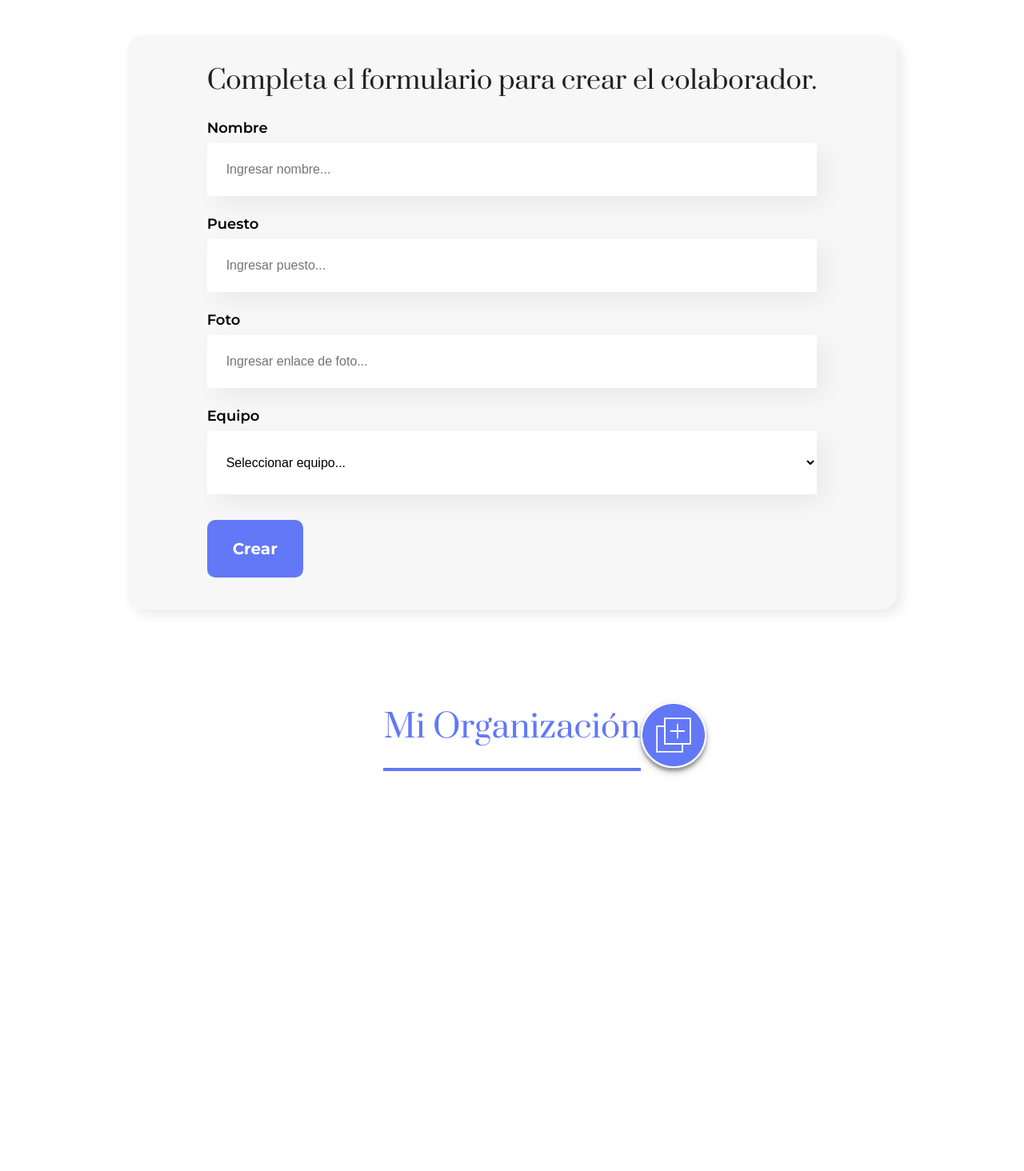
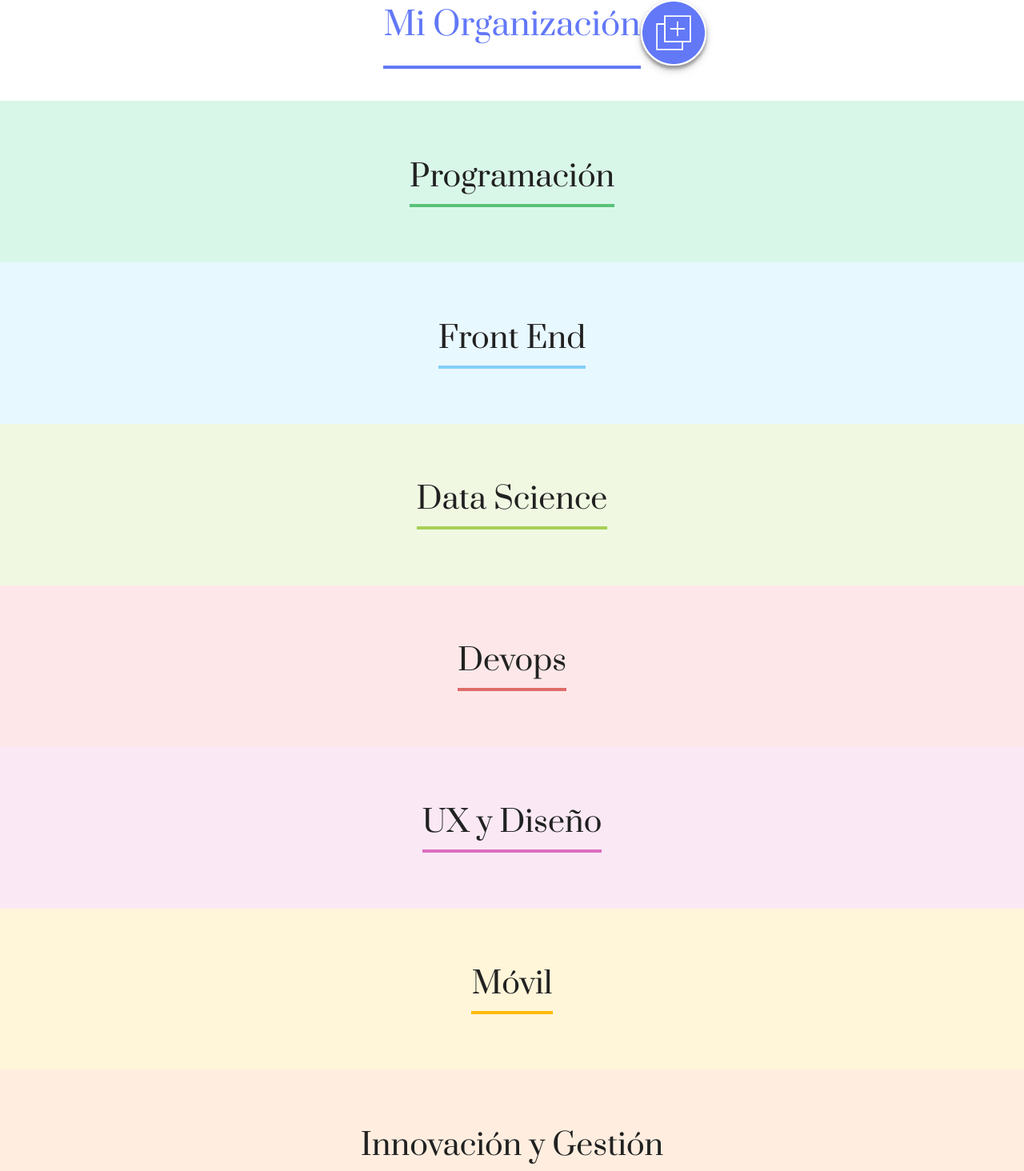
Before and after one commit to JuliMontes/2_React_Como_los_componentes_funcionan_org, a React (Create React App) app: page / in a window 1280 px wide. Shown: the part 536-2000 px from the top of the page at 80% size. Before the commit the page ends 1540 px from the top, so only its background shows below. Built offline with nearby package versions, Linux system fonts and the light colour scheme.

Commit message:
Agregando el componente Equipo con estilos

```diff
--- a/src/App.js
+++ b/src/App.js
@@ -3,10 +3,11 @@
 import Header from './components/Header/Header.js';
 import Formulario from './components/Formulario/Formulario.js';
 import MiOrg from './components/MiOrg';
+import Equipo from './components/Equipo';
 // console.log(Header);
 
 function App() {
-  const [mostrarFormulario, actualizarMostrar] = useState(true)
+  const [mostrarFormulario, actualizarMostrar] = useState(false)
 
   //Ternario --> condicion ? seMuestra : noSeMuestra
   //Corto circuito --> condicion && seMuestra
@@ -14,6 +15,45 @@
   const cambiarMostrar = () => {
     actualizarMostrar(!mostrarFormulario)
   }
+
+  //Lista de Equipos
+  const equipos = [
+    {
+      titulo: "Programación",
+      colorPrimario: "#57C278",
+      colorSecundario: "#D9F7E9"
+    },
+    {
+      titulo: "Front End",
+      colorPrimario: "#82CFFA",
+      colorSecundario: "#E8F8FF"
+    },
+    {
+      titulo: "Data Science",
+      colorPrimario: "#A6D157",
+      colorSecundario: "#F0F8E2"
+    },
+    {
+      titulo: "Devops",
+      colorPrimario: "#E06B69",
+      colorSecundario: "#FDE7E8"
+    },
+    {
+      titulo: "UX y Diseño",
+      colorPrimario: "#DB6EBF",
+      colorSecundario: "#FAE9F5"
+    },
+    {
+      titulo: "Móvil",
+      colorPrimario: "#FFBA05",
+      colorSecundario: "#FFF5D9"
+    },
+    {
+      titulo: "Innovación y Gestión",
+      colorPrimario: "#FF8A29",
+      colorSecundario: "#FFEEDF"
+    }
+]
 
   return (
     <div>
@@ -23,6 +63,9 @@
       {/* { mostrarFormulario === true ? <Formulario /> : <></>} */}
       { mostrarFormulario && <Formulario /> }
       <MiOrg cambiarMostrar={cambiarMostrar} />
+      {
+        equipos.map( (equipo) => <Equipo datos={equipo} key={equipo.titulo} />)
+      }
     </div>
   );
 }
--- /dev/null
+++ b/src/components/Equipo/Equipo.css
@@ -0,0 +1,15 @@
+.equipo {
+    width: 100%;
+    padding: 32px;
+    box-sizing: border-box;
+    text-align: center;
+    font-size: 32px;
+}
+
+.equipo h3 {
+    font-weight: 400;
+    color: #212121;
+    border-bottom: 4px solid #57C278;
+    display: inline-block;
+    padding-bottom: 8px;
+}
--- /dev/null
+++ b/src/components/Equipo/index.js
@@ -0,0 +1,21 @@
+import "./Equipo.css"
+
+const Equipo = (props) => {
+    //Destructuración
+    const { titulo, colorPrimario, colorSecundario } = props.datos
+
+    const fondo = {
+        backgroundColor: colorSecundario
+    }
+
+    const estiloTitulo = {
+        borderColor: colorPrimario
+    }
+
+    return <section className="equipo" style={fondo}>
+        <h3 style={estiloTitulo}>{titulo}</h3>
+        <div className="colaboradores"></div>
+    </section>
+}
+
+export default Equipo
```
